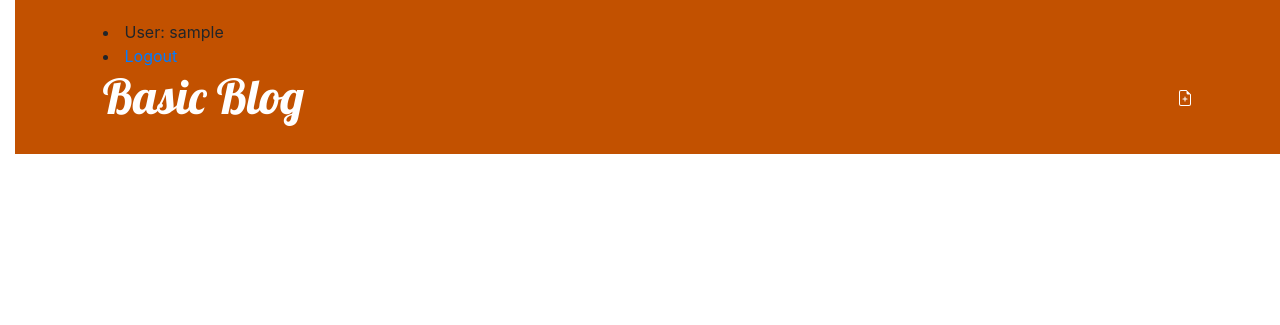
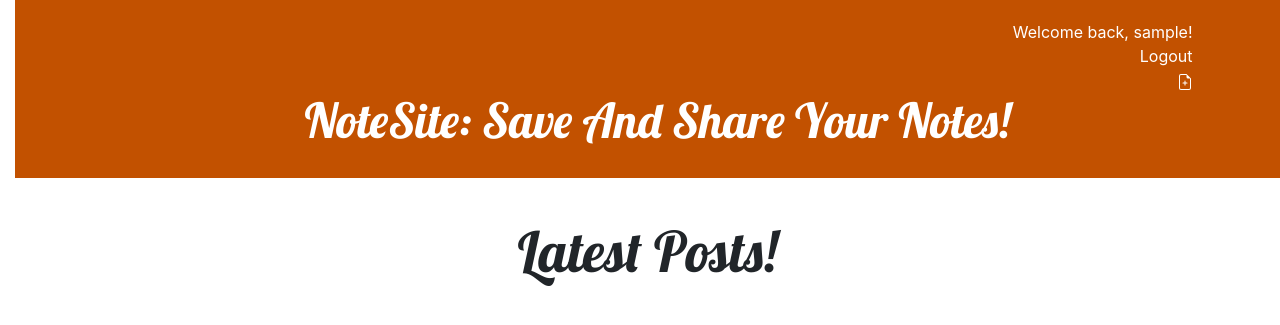
Before and after one commit to Ciryandil/notesite, a Django app: page / in a window 1280 px wide. Shown: the top 325 px of the page. Run offline with Django 3.2, Linux system fonts and the light colour scheme; the visitor is signed in with stand-in values (Sample User, id 1); data that the repository does not hold is empty.

Commit message:
basic replies integrated

```diff
--- a/blog/static/css/blog.css
+++ b/blog/static/css/blog.css
@@ -5,6 +5,7 @@ h1 a, h2 a {
 
 body {
     padding-left: 15px;
+
 }
 
 .page-header {
@@ -48,7 +49,7 @@ h4 {
 .top-menu:visited {
     color: #ffffff;
     float: right;
-    font-size: 26pt;
+    font-size: 12pt;
     margin-right: 20px;
 }
 
--- a/blog/templates/blog/base.html
+++ b/blog/templates/blog/base.html
@@ -3,11 +3,17 @@
 <html>
 
 <head>
-    <link rel="stylesheet" href="https://cdn.jsdelivr.net/npm/bootstrap@4.5.3/dist/css/bootstrap.min.css"
-        integrity="sha384-TX8t27EcRE3e/ihU7zmQxVncDAy5uIKz4rEkgIXeMed4M0jlfIDPvg6uqKI2xXr2" crossorigin="anonymous">
+    <link rel="stylesheet" href="https://cdn.jsdelivr.net/npm/bootstrap@4.6.0/dist/css/bootstrap.min.css"
+        integrity="sha384-B0vP5xmATw1+K9KRQjQERJvTumQW0nPEzvF6L/Z6nronJ3oUOFUFpCjEUQouq2+l" crossorigin="anonymous">
     <link href="//fonts.googleapis.com/css?family=Lobster&subset=latin,latin-ext" rel="stylesheet" type="text/css">
-    <link rel="stylesheet" href="{% static 'css/blog.css' %}">
 
+    <script src="https://code.jquery.com/jquery-3.5.1.slim.min.js"
+        integrity="sha384-DfXdz2htPH0lsSSs5nCTpuj/zy4C+OGpamoFVy38MVBnE+IbbVYUew+OrCXaRkfj"
+        crossorigin="anonymous"></script>
+    <script src="https://cdn.jsdelivr.net/npm/bootstrap@4.6.0/dist/js/bootstrap.bundle.min.js"
+        integrity="sha384-Piv4xVNRyMGpqkS2by6br4gNJ7DXjqk09RmUpJ8jgGtD7zP9yug3goQfGII0yAns"
+        crossorigin="anonymous"></script>
+    <link rel="stylesheet" href="/static/css/blog.css??{% now " U" %}">
     <title>Basic blog</title>
 </head>
 
@@ -15,18 +21,41 @@
     <header class="page-header">
         <div class="container">
             {% if user.is_authenticated %}
+            <div class="row row-cols-1">
+                <div class="col">
+                    <a class="top-menu" href="{% url 'profile' username=user.get_username %}">Welcome back, {{user.get_username}}!</a>
 
-            <li class = "sidebar-nav">User: {{ user.get_username }}</li>
-            <li><a href="{% url 'logout'%}?next={{request.path}}" class = "sidebar-nav">Logout</a></li>
-            <a href="{% url 'post_new' %}" class="top-menu">
-                {% include './icons/file-earmark-plus.svg' %}
-            </a>
+                </div>
+            </div>
+            <div class="row row-cols-1">
+                <div class="col">
+                    <a href="{% url 'logout'%}?next={{request.path}}" class="top-menu">Logout</a>
+                </div>
+            </div>
+
+            <div class="row row-cols-1">
+                <div class="col">
+                    <a href="{% url 'post_new' %}" class="top-menu">
+                        {% include './icons/file-earmark-plus.svg' %}
+                    </a>
+                </div>
+            </div>
+
             {% else %}
-            <li><a href="{% url 'login'%}?next={{request.path}}" class = "sidebar-nav">Login</a></li>
-            <li><a href="{% url 'register' %}">Register</a></li>
+            <div class="row row-cols-1">
+                <div class="col">
+                    <a href="{% url 'login'%}?next={{request.path}}" class="top-menu">Login</a>
+                </div>
+            </div>
+            <div class="row row-cols-1">
+                <div class="col">
+                    <a href="{% url 'register' %}" class="top-menu">Register</a>
+                </div>
+            </div>
 
             {% endif %}
-            <h1><a href="/">Basic Blog</a></h1>
+
+            <h1 class="text-center"><a href="/">NoteSite: Save And Share Your Notes!</a></h1>
         </div>
     </header>
     <main class="container">
--- a/blog/templates/blog/post_list.html
+++ b/blog/templates/blog/post_list.html
@@ -1,6 +1,13 @@
 {% extends 'blog/base.html' %}
 
 {% block content %}
+<div class="row justify-content-center">
+
+        <h2 class="display-4">Latest Posts!</h2>
+
+
+</div>
+
 {% for post in posts %}
 <article class="post">
     <time class="date">
--- a/blog/views.py
+++ b/blog/views.py
@@ -85,11 +85,11 @@ def add_comment_to_post(request, slug):
         post = get_object_or_404(Post,slug=slug)
         parent_id = request.POST.get('parent_id')
         if parent_id == "":
-            comment = Comment(post=post, author=author, text=text, created_date=timezone.now)
+            comment = Comment(post=post, author=author, text=text)
             comment.save()
         else:
             parent = get_object_or_404(Comment,id=parent_id)
-            comment = Comment(post=post,author=author,text=text,created_date=timezone.now,parent=parent)
+            comment = Comment(post=post,author=author,text=text,parent=parent)
             comment.save()
 
     return redirect('post_detail', slug=post.slug)
```
Also changed, not shown: blog/templates/blog/post_detail.html (+20 -14 lines), blog/migrations/0001_initial.py (added), blog/templates/blog/icons/three-dots.svg (added), 1 other file.
